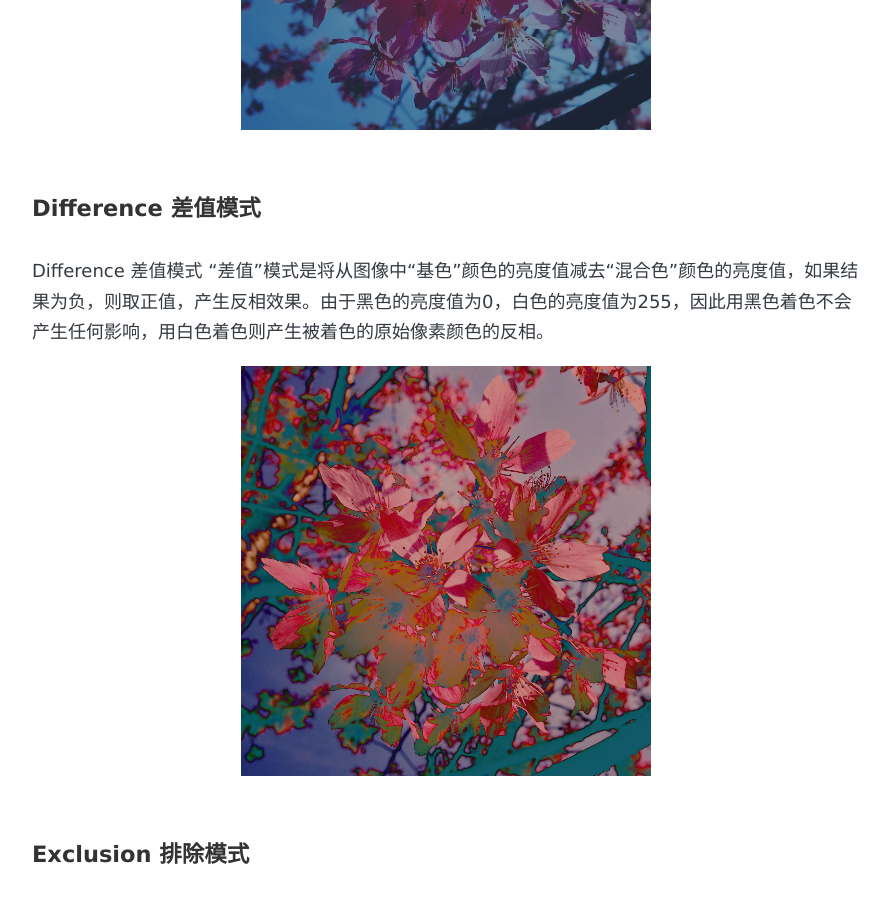
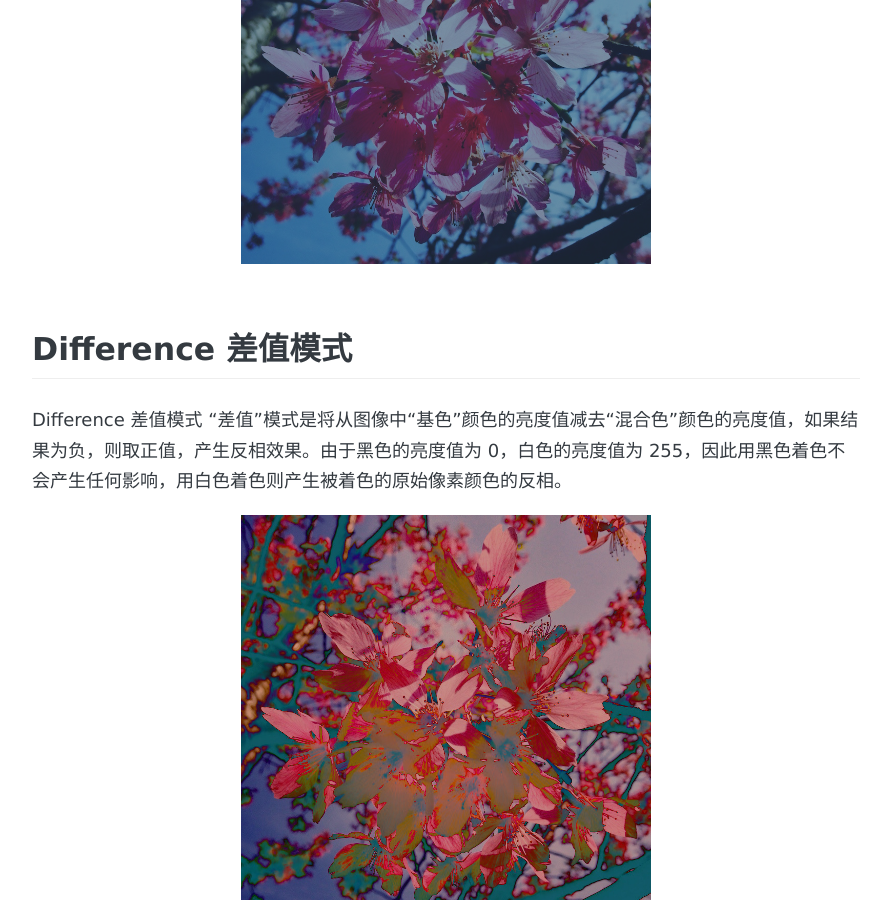
Before and after one commit to musicq/musicq.github.io, a Jekyll site: the page built from _posts/2015-05-23-css-background-blend-mode.markdown, in a window 1280 px wide and 900 px high, scrolled down 7362 px. Shown: the whole window, without its empty margins (194-1085 px from the left). Built offline with Jekyll 4.4.1, drawn with Linux system fonts in a browser that asks for light colours; some web fonts are replaced; comment, search, counter and statistics services are not loaded; some of the changed text lies outside the part shown.

Commit message:
docs: update docs style

````diff
--- a/_posts/2015-05-23-css-background-blend-mode.markdown
+++ b/_posts/2015-05-23-css-background-blend-mode.markdown
@@ -29,7 +29,7 @@ comments: true
   }
 </style>
 
-很多同学都喜欢用修图软件，把自己P的美美的，现在市面上也有很多的修图软件供我们使用，像女生的必备神器-美图秀秀，还有不久前被墙的图片社交软件 instagram 等等。这些修图工具都会具备一些滤镜功能，把图片变得更好看。
+很多同学都喜欢用修图软件，把自己 P 的美美的，现在市面上也有很多的修图软件供我们使用，像女生的必备神器-美图秀秀，还有不久前被墙的图片社交软件 instagram 等等。这些修图工具都会具备一些滤镜功能，把图片变得更好看。
 
 我之前在公司实习时市场部也曾提过一个需求，就是能不能把移动端的一个活动页面的上传图片做一些滤镜效果的处理呢？当时我只不过在旁边听着（就是没我什么事儿），想这个好像不能吧，但是如果真的需要的话也有解决办法，就是用一张 PNG 的图片叠在需要处理的图片上面。现在想想其实还是有好多种能实现滤镜的方法的，像用渐变做滤镜啊、canvas 的滤镜啊、filter 的滤镜啊，都可以。
 
@@ -49,7 +49,7 @@ comments: true
 ```
 
 ```css
-.blend-mode{
+.blend-mode {
   background: url(http://image.tencent.com/assets/img/img_soruce/IMG20150523/20150523192948-LQenkhMUNU.jpg) no-repeat center center rgba(193, 226, 222, 1);
   width: 410px;
   height: 410px;
@@ -63,108 +63,107 @@ comments: true
 
 来看看都有哪些效果
 
-*注：以下内容转自 [CSS颜色混合模式](http://www.webhek.com/css-blend-mode#comment-644), 在 [MDN](https://developer.mozilla.org/en-US/docs/Web/CSS/blend-mode) 上有更详细的介绍*
+_注：以下内容转自 [CSS 颜色混合模式](http://www.webhek.com/css-blend-mode#comment-644), 在 [MDN](https://developer.mozilla.org/en-US/docs/Web/CSS/blend-mode) 上有更详细的介绍_
 
-
-#### **Multiply 正片叠底**
+## Multiply 正片叠底
 
 Multiply 正片叠底,正如名称示意的，用混合颜色来增重基色，产生一种更深的颜色。用黑色正片叠底的结果是黑色，用白色正片叠底的结果是图片没有任何变化。
 
 <div class="blend-mode" style="background-blend-mode: multiply;"></div>
 <br>
 
-#### **Screen 滤色**
+## Screen 滤色
 
 Screen 滤色是两个像素色的逆向正片叠底。滤色和正片叠底正好相反，使用白色进行虑色会产生白色，使用黑色虑色的结果是图像没有变化。
 
 <div class="blend-mode" style="background-blend-mode: screen;"></div>
 <br>
 
-#### **Overlay 叠加**
+## Overlay 叠加
 
 Overlay 叠加是一种复杂的混合模式。颜色变深的程度依赖于基色：浅色变的更浅，深色变得更深。
 
 <div class="blend-mode" style="background-blend-mode: overlay;"></div>
 <br>
 
-#### **Darken 变暗**
+## Darken 变暗
 
 Darken 变暗, 让图片更暗。它会选择使用两个重叠的像素中颜色更深的那个。
 
 <div class="blend-mode" style="background-blend-mode: darken;"></div>
 <br>
 
-#### **Lighten 变亮**
+## Lighten 变亮
 
 跟变暗相反，lighten 变亮模式会选择另个叠加的像素中颜色较轻的那个。
 
 <div class="blend-mode" style="background-blend-mode: lighten;"></div>
 <br>
 
-#### **Color dodge 颜色减淡**
+## Color dodge 颜色减淡
 
 Color dodge 颜色减淡减小对比度使基色变亮以反映混合色。
 
 <div class="blend-mode" style="background-blend-mode: color-dodge;"></div>
 <br>
 
-#### **Color burn 颜色加深**
+## Color burn 颜色加深
 
 Color burn 颜色加深 跟颜色减淡相反，通过增加对比度使基色变暗以反映混合色。
 
 <div class="blend-mode" style="background-blend-mode: color-burn;"></div>
 <br>
 
-#### **Hard light 强光模式**
+## Hard light 强光模式
 
 Hard light 强光模式“强光”模式将产生一种强光照射的效果。如果“混合色”颜色“基色”颜色的像素更亮一些，那么“结果色”颜色将更亮；如果“混合色”颜色比“基色”颜色的像素更暗一些，那么“结果色”将更暗。
 
 <div class="blend-mode" style="background-blend-mode: hard-light;"></div>
 <br>
 
-#### **Soft light 柔光模式**
+## Soft light 柔光模式
 
 Soft light 柔光模式跟强光模式类似，“柔光”模式会产生一种柔光照射的效果。如果“混合色”颜色比“基色颜色的像素更亮一些，那么“结果色”将更亮；如果“混合色”颜色比“基色”颜色的像素更暗一些，那么“结果色”颜色将更暗，使图像的亮度反差增大。
 
 <div class="blend-mode" style="background-blend-mode: soft-light;"></div>
 <br>
 
-#### **Difference 差值模式**
+## Difference 差值模式
 
-Difference 差值模式 “差值”模式是将从图像中“基色”颜色的亮度值减去“混合色”颜色的亮度值，如果结果为负，则取正值，产生反相效果。由于黑色的亮度值为0，白色的亮度值为255，因此用黑色着色不会产生任何影响，用白色着色则产生被着色的原始像素颜色的反相。
+Difference 差值模式 “差值”模式是将从图像中“基色”颜色的亮度值减去“混合色”颜色的亮度值，如果结果为负，则取正值，产生反相效果。由于黑色的亮度值为 0，白色的亮度值为 255，因此用黑色着色不会产生任何影响，用白色着色则产生被着色的原始像素颜色的反相。
 
 <div class="blend-mode" style="background-blend-mode: difference;"></div>
 <br>
 
-#### **Exclusion 排除模式**
+## Exclusion 排除模式
 
 Exclusion 排除模式与“差值”模式相似，但是具有高对比度和低饱和度的特点。比用“差值”模式获得的颜色要柔和、更明亮一些。
 
 <div class="blend-mode" style="background-blend-mode: exclusion;"></div>
 <br>
 
-#### **Hue 色相模式**
+## Hue 色相模式
 
 Hue 色相模式只用“混合色”颜色的色相值进行着色，而使饱和度和亮度值保持不变。当“基色”颜色与“混合色”颜色的色相值不同时，才能使用描绘颜色进行着色
 
 <div class="blend-mode" style="background-blend-mode: hue;"></div>
 <br>
 
-#### **Saturation 饱和度模式**
+## Saturation 饱和度模式
 
 Saturation 饱和度模式, “饱和度”模式的作用方式与“色相”模式相似，它只用“混合色”颜色的饱和度值进行着色，而使色相值和亮度值保持不变。当“基色”颜色与“混合色”颜色的饱和度值不同时，才能使用描绘颜色进行着色处理
 
 <div class="blend-mode" style="background-blend-mode: saturation;"></div>
 <br>
 
-#### **Color 颜色模式**
+## Color 颜色模式
 
 Color 颜色模式能够使用“混合色”颜色的饱和度值和色相值同时进行着色，而使“基色”颜色的亮度值保持不变。“颜色”模式模式可以看成是“饱合度”模式和“色相”模式的综合效果。该模式能够使灰色图像的阴影或轮廓透过着色的颜色显示出来，产生某种色彩化的效果。
 
 <div class="blend-mode" style="background-blend-mode: color;"></div>
 <br>
 
-#### **Luminosity 亮度模式**
+## Luminosity 亮度模式
 
 Luminosity 亮度模式能够使用“混合色”颜色的亮度值进行着色，而保持“基色”颜色的饱和度和色相数值不变。其实就是用“基色”中的“色相”和“饱和度”以及“混合色”的亮度创建“结果色”。此模式创建的效果是与“颜色”模式创建的效果相反
 
@@ -177,7 +176,7 @@ Luminosity 亮度模式能够使用“混合色”颜色的亮度值进行着色
 
 **mix-blend-mode** 在 [MDN](https://developer.mozilla.org/zh-CN/docs/Web/CSS/mix-blend-mode) 的描述是这样的：
 
->  `mix-blend-mode` 这个属性是用来一个元素内容应该怎样和它下面的元素的内容及这个元素的背景进行混合
+> `mix-blend-mode` 这个属性是用来一个元素内容应该怎样和它下面的元素的内容及这个元素的背景进行混合
 
 也就是说用这个属性也是需要两个元素才能展现出它的效果。效果如下：
 
@@ -191,11 +190,11 @@ Luminosity 亮度模式能够使用“混合色”颜色的亮度值进行着色
 
 <br>
 
-**注意下这两个属性的兼容性**
+## 注意下这两个属性的兼容性
 
-*Partial in Safari refers to not supporting the `hue`, `saturation`, `color`, and `luminosity` blend modes.*
+_Partial in Safari refers to not supporting the `hue`, `saturation`, `color`, and `luminosity` blend modes._
 
-*Enabled in Chrome through the "experimental Web Platform features" flag in chrome://flags*
+_Enabled in Chrome through the "experimental Web Platform features" flag in chrome://flags_
 
 **background-blend-mode 兼容性**
 ![background-blend-mode 兼容性]({{site.imgurl}}2015-05-23/background-blend-mode.png)
````
Also changed, not shown: _posts/2015-05-25-canvas-gradient-research.markdown (+34 -40 lines), _posts/2015-10-16-mysql-Garbled.markdown (+5 -4 lines), _posts/2016-10-20-DTD-with-ng2-build-environment.md (+113 -102 lines), _posts/2016-10-24-DTD-with-ng2-my-first-ng2-component.md (+23 -25 lines), _posts/2017-07-07-How-to-deploy-an-app-on-your-actual-device-with-ionic.md (+28 -19 lines).
